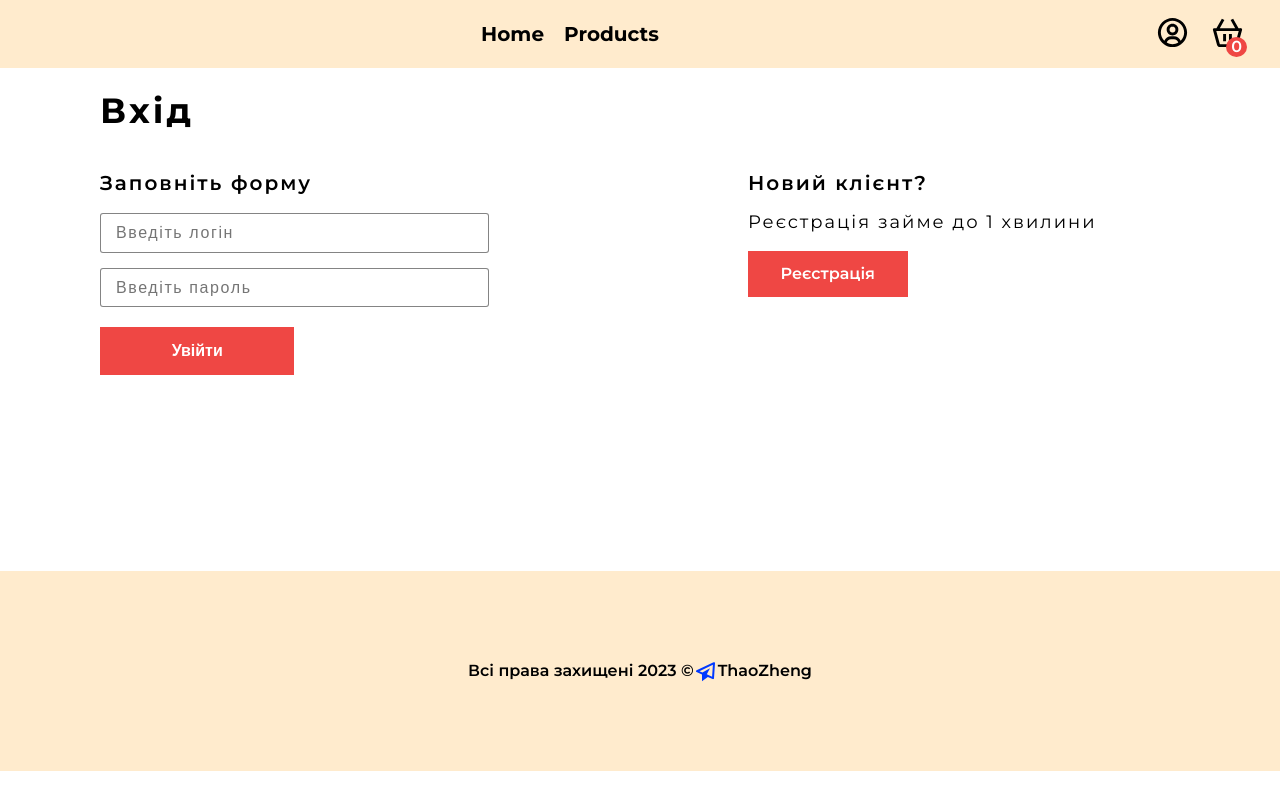
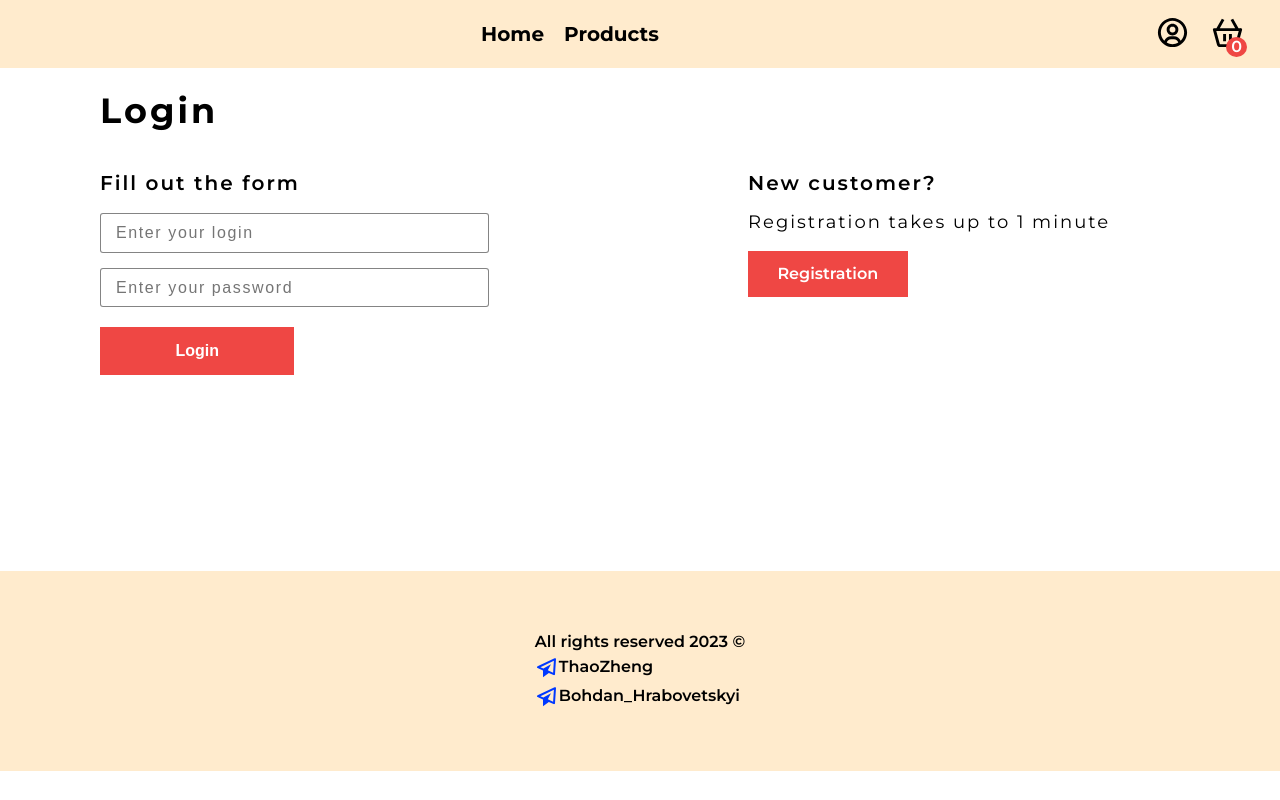
Before and after one commit to vladimir2412/home-front, a React (Vite) app: page /login in a window 1280 px wide. Built offline with nearby package versions, Linux system fonts and the light colour scheme; no server answers.

Commit message:
English translation

```diff
--- a/src/components/adminTable/productsTable/ProductsTable.tsx
+++ b/src/components/adminTable/productsTable/ProductsTable.tsx
@@ -30,9 +30,9 @@ const ProductsTable = () => {
 					<thead>
 						<tr>
 							<th>ID</th>
-							<th>Name</th>
-							<th>Property 1</th>
-							<th>Property 2</th>
+							<th>Title</th>
+							<th>Stock quantity</th>
+							<th>Discount (in percent)</th>
 							<th>Price</th>
 							<th>Actions</th>
 						</tr>
--- a/src/components/footer/Footer.tsx
+++ b/src/components/footer/Footer.tsx
@@ -4,7 +4,7 @@ const Footer = () => {
 	return (
 		<footer className={styles.footer}>
 			<div className={styles.content}>
-				Всі права захищені 2023 ©
+				All rights reserved 2023 ©
 				<a href="https://t.me/ThaoZheng" target="_blank" rel="noopener noreferrer">
 					{''}
 					<svg
@@ -21,6 +21,22 @@ const Footer = () => {
 					</svg>
 					ThaoZheng
 				</a>
+				<a href="https://t.me/bohdan_nelo" target="_blank" rel="noopener noreferrer">
+					{''}
+					<svg
+						width="24"
+						height="24"
+						viewBox="0 0 24 24"
+						fill="none"
+						xmlns="http://www.w3.org/2000/svg"
+					>
+						<path
+							d="M20.563 3.33994C20.4192 3.24205 20.2524 3.18329 20.0789 3.16944C19.9055 3.15559 19.7315 3.18712 19.574 3.26094L2.57398 11.2609C2.40021 11.3428 2.2537 11.473 2.15197 11.636C2.05024 11.7989 1.9976 11.9877 2.00035 12.1798C2.00309 12.3719 2.0611 12.5591 2.16744 12.7191C2.27377 12.8791 2.42394 13.0051 2.59998 13.0819L7.99998 15.4449V22.1669L13.836 17.9989L18.6 20.0829C18.7471 20.1474 18.9075 20.1754 19.0677 20.1647C19.2279 20.154 19.3832 20.1049 19.5204 20.0216C19.6576 19.9382 19.7728 19.823 19.8561 19.6857C19.9394 19.5485 19.9884 19.3932 19.999 19.2329L20.999 4.23294C21.0099 4.05907 20.9755 3.88534 20.8991 3.72878C20.8226 3.57223 20.7068 3.43823 20.563 3.33994ZM18.097 17.6799L12.828 15.3739L16 9.16694L8.35098 13.4169L5.41898 12.1339L18.89 5.79394L18.097 17.6799Z"
+							fill="#0038FF"
+						/>
+					</svg>
+					Bohdan_Hrabovetskyi
+				</a>
 			</div>
 		</footer>
 	);
--- a/src/components/product/ProductCard.tsx
+++ b/src/components/product/ProductCard.tsx
@@ -30,7 +30,7 @@ const ProductCard = ({ id, name, price, img }: ProductCardProps) => {
 						Ціна: <span>{price} грн</span>
 					</p>
 					<div className={styles.info__buttons}>
-						<button onClick={() => handleAddToCart(id)}>Додати до кошика</button>
+						<button onClick={() => handleAddToCart(id)}>Add to cart</button>
 					</div>
 				</div>
 			</div>
--- a/src/pages/Home.tsx
+++ b/src/pages/Home.tsx
@@ -11,11 +11,11 @@ const Home = () => {
 				<div className={styles.container__img}>
 					<img
 						src={'https://bakerstreetbakery.com.ua/files/resized/slides/img_0248-2.1980x700.jpg'}
-						alt="Тарталетки на будь-який смак"
+						alt="TARTLETS FOR EVERY TASTE"
 					/>
-					<p className={styles.img__title}>Тарталетки на будь - який смак</p>
+					<p className={styles.img__title}>TARTLETS FOR EVERY TASTE</p>
 					<Link to={'/products'} className={styles.img__link}>
-						<p>Подивитись всі</p>
+						<p>View all</p>
 					</Link>
 				</div>
 			</div>
--- a/src/pages/Login.tsx
+++ b/src/pages/Login.tsx
@@ -20,16 +20,16 @@ const Login = () => {
 	const handleSubmit = async (values, { setSubmitting }) => {
 		try {
 			const response = await login({ login: values.login, password: values.password });
-			if (response.data.success) {
+			if (response?.data?.success) {
 				const { accessToken, refreshToken, id } = response.data;
 				Cookies.set('accessToken', accessToken);
 				Cookies.set('refreshToken', refreshToken);
 				localStorage.setItem('isAuth', 'true');
 				localStorage.setItem('id', id);
-				alert('Успішна авторизація');
+				alert('Successful authorization');
 				window.location.href = '/';
 			} else {
-				alert('Невірний логін або пароль');
+				alert('Incorrect login or password');
 			}
 		} catch (error) {
 			console.log(error);
@@ -42,7 +42,7 @@ const Login = () => {
 		<>
 			<Header />
 			<div className={styles.container}>
-				<p className={styles.container__title}>Вхід</p>
+				<p className={styles.container__title}>Login</p>
 				<div className={styles.form__container}>
 					<div className={styles.form}>
 						<Formik
@@ -52,13 +52,13 @@ const Login = () => {
 						>
 							<Form>
 								<div className={styles.form__group}>
-									<p className={styles.form__title}>Заповніть форму</p>
+									<p className={styles.form__title}>Fill out the form</p>
 									<Field
 										className={styles.form__input}
 										type="text"
 										id="login"
 										name="login"
-										placeholder="Введіть логін"
+										placeholder="Enter your login"
 									/>
 									<ErrorMessage className={styles.form__error} name="login" component="div" />
 
@@ -67,21 +67,21 @@ const Login = () => {
 										type="password"
 										id="password"
 										name="password"
-										placeholder="Введіть пароль"
+										placeholder="Enter your password"
 									/>
 									<ErrorMessage className={styles.form__error} name="password" component="div" />
 								</div>
 								<div className={styles.form__button}>
-									<button type="submit">Увійти</button>
+									<button type="submit">Login</button>
 								</div>
 							</Form>
 						</Formik>
 					</div>
 					<div className={styles.register}>
-						<p className={styles.register__title}>Новий клієнт?</p>
-						<p className={styles.register__info}>Реєстрація займе до 1 хвилини</p>
+						<p className={styles.register__title}>New customer?</p>
+						<p className={styles.register__info}>Registration takes up to 1 minute</p>
 						<Link to="/register" className={styles.register__link}>
-							<p>Реєстрація</p>
+							<p>Registration</p>
 						</Link>
 					</div>
 				</div>
--- a/src/pages/ProductInfoPage.tsx
+++ b/src/pages/ProductInfoPage.tsx
@@ -29,8 +29,8 @@ const ProductInfoPage = () => {
 						<div className={styles.info}>
 							<p className={styles.info__name}>{data?.name}</p>
 							<hr />
-							<p className={styles.info__price}>{data?.price} грн/шт.</p>
-							<button onClick={() => handleAddToCart(Number(id))}>Додати до кошика</button>
+							<p className={styles.info__price}>{data?.price} UAH/each</p>
+							<button onClick={() => handleAddToCart(Number(id))}>Add to cart</button>
 						</div>
 					</div>
 				</>
--- a/src/pages/ProductPage.tsx
+++ b/src/pages/ProductPage.tsx
@@ -1,4 +1,3 @@
-import { useState } from 'react';
 import { useGetProductsQuery } from '../store/services/shopApi';
 import ProductCard from '../components/product/ProductCard';
 import styles from '../styles/modules/ProductPage.module.scss';
@@ -6,7 +5,6 @@ import Loader from '../components/loader/PageLoader';
 import Header from '../components/header/Header';
 import Footer from '../components/footer/Footer';
 const ProductPage = () => {
-	const [count, setCount] = useState(0);
 	const { data, isLoading } = useGetProductsQuery();
 	return (
 		<>
--- a/src/pages/Register.tsx
+++ b/src/pages/Register.tsx
@@ -29,7 +29,7 @@ const Register = () => {
 				Cookies.set('accessToken', response.data.accessToken);
 				Cookies.set('refreshToken', response.data.refreshToken);
 				localStorage.setItem('id', response.data.id);
-				alert('Успішна реєстрація');
+				alert('Successful registration');
 				window.location.href = '/';
 			}
 		} catch (error) {
@@ -43,7 +43,7 @@ const Register = () => {
 		<>
 			<Header />
 			<div className={styles.container}>
-				<p className={styles.container__title}>Реєстрація</p>
+				<p className={styles.container__title}>Registration</p>
 				<div className={styles.form__container}>
 					<div className={styles.form}>
 						<Formik
@@ -53,13 +53,13 @@ const Register = () => {
 						>
 							<Form>
 								<div className={styles.form__group}>
-									<p className={styles.form__title}>Заповніть форму</p>
+									<p className={styles.form__title}>Fill out the form</p>
 									<Field
 										className={styles.form__input}
 										type="text"
 										id="login"
 										name="login"
-										placeholder="Придумайте логін"
+										placeholder="Create a login"
 									/>
 									<ErrorMessage className={styles.form__error} name="login" component="div" />
 									<Field
@@ -67,12 +67,12 @@ const Register = () => {
 										type="password"
 										id="password"
 										name="password"
-										placeholder="Придумайте пароль"
+										placeholder="Create a password"
 									/>
 									<ErrorMessage className={styles.form__error} name="password" component="div" />
 								</div>
 								<div className={styles.form__button}>
-									<button type="submit">Зареєструватися</button>
+									<button type="submit">Register now</button>
 								</div>
 							</Form>
 						</Formik>
--- a/src/styles/modules/Footer.module.scss
+++ b/src/styles/modules/Footer.module.scss
@@ -9,10 +9,10 @@
 	.content {
 		font-size: 16px;
 		font-weight: 600;
-		display: flex;
 		align-items: center;
 	}
 	.content a {
+		margin-top: 5px;
 		display: flex;
 		align-items: center;
 		transition: 200ms linear;
```
Also changed, not shown: src/components/addProduct/AddProduct.tsx (+6 -6 lines), src/components/updateProduct/UpdateProduct.tsx (+6 -6 lines).
